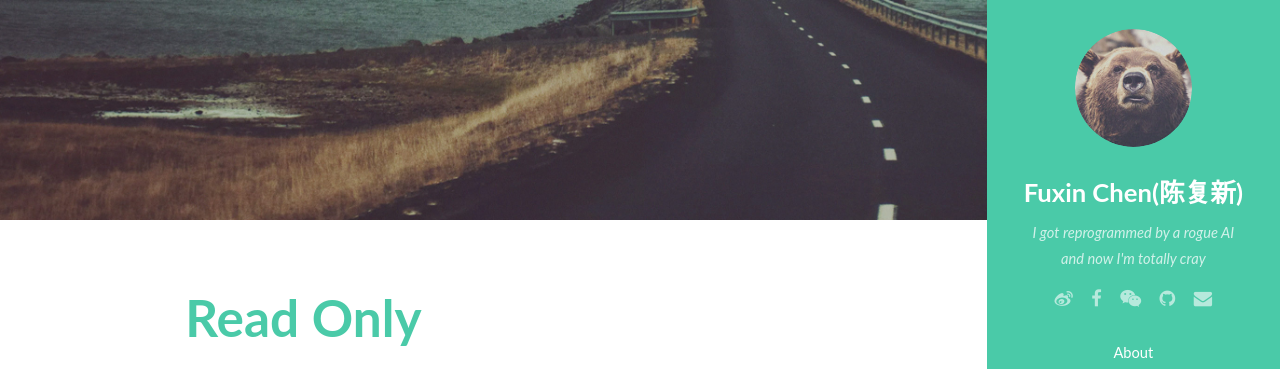
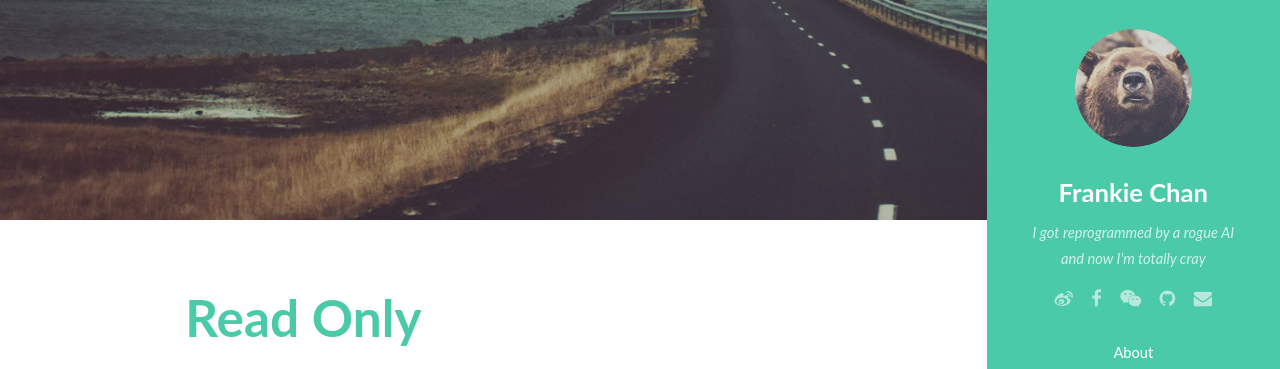
Before and after one commit to fancy967/fancy967.github.com, a Jekyll site: the page built from index.html, in a window 1280 px wide. Shown: the top 369 px of the page. Built offline with Jekyll 4.4.1, drawn with Linux system fonts in a browser that asks for light colours; some web fonts are replaced.

Commit message:
Update header.html

```diff
--- a/_includes/header.html
+++ b/_includes/header.html
@@ -1,6 +1,6 @@
 <header>
     <span class="image avatar"><img src="/images/avatar.jpg" alt="" /></span>
-    <h1 id="logo"><a href="#">Fuxin Chen(陈复新)</a></h1>
+    <h1 id="logo"><a href="#">Frankie Chan</a></h1>
     <p>I got reprogrammed by a rogue AI<br />
         and now I'm totally cray</p>
     <footer>
```
